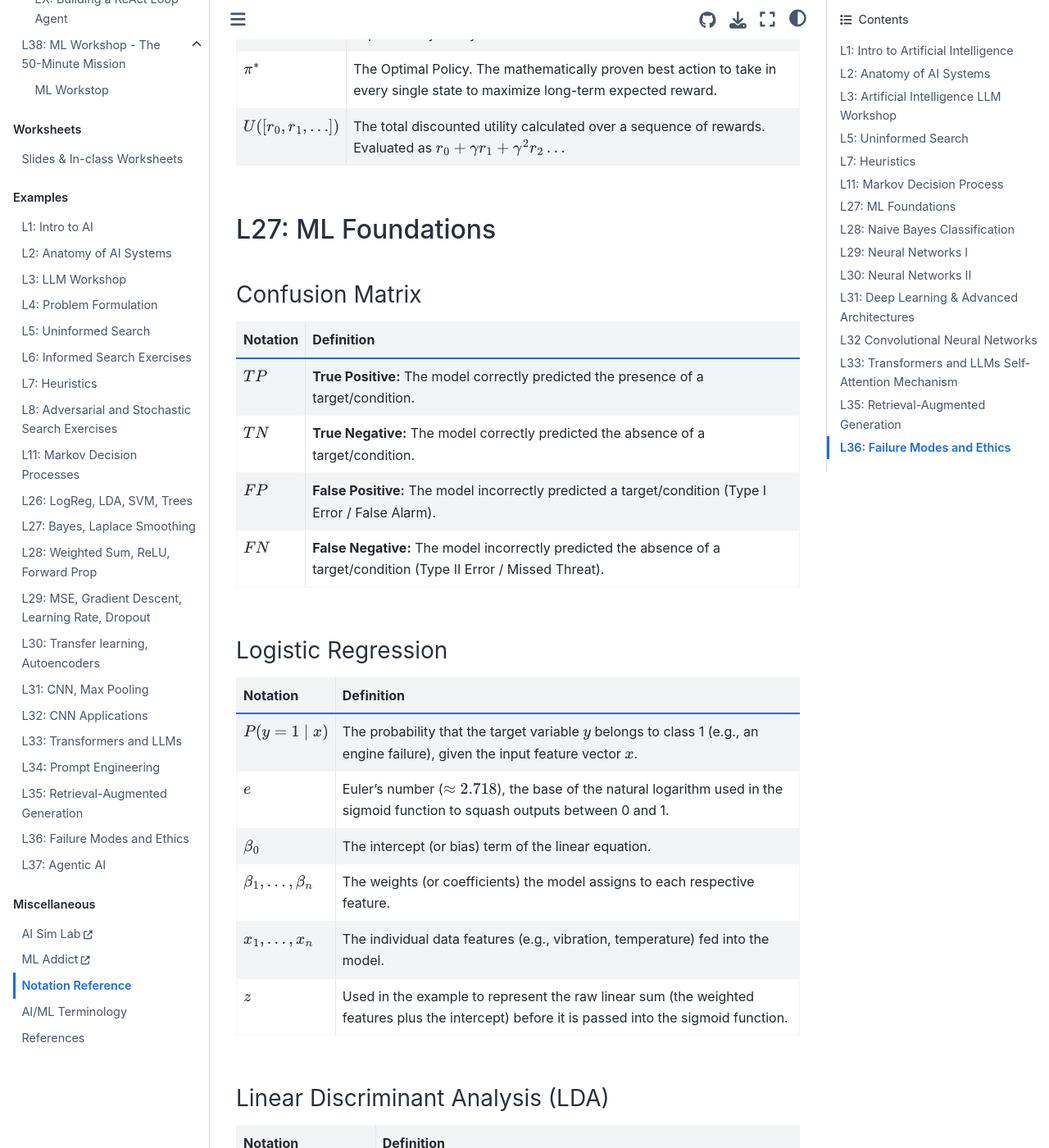
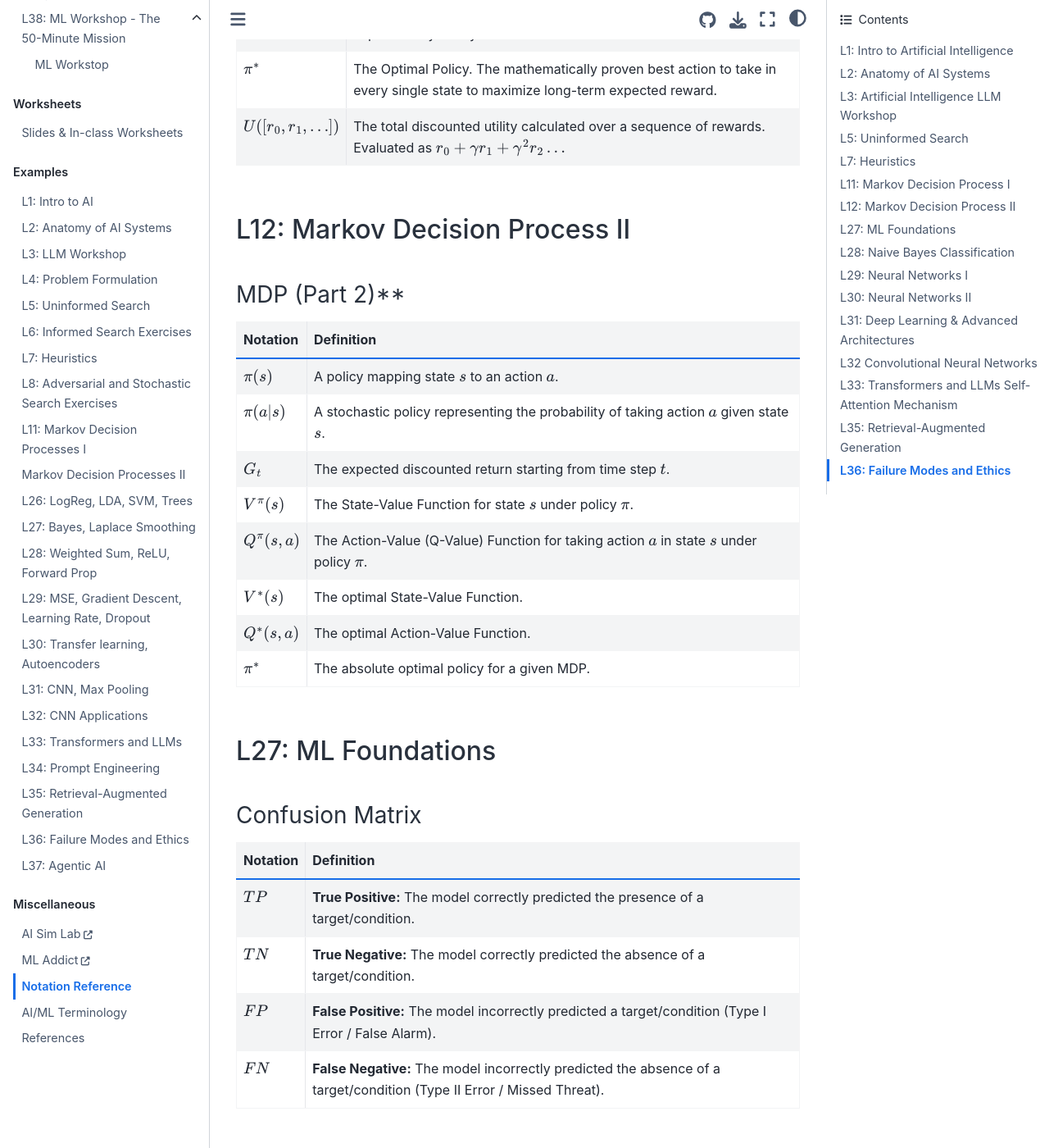
Before and after one commit to TheCodeheadMT/471Book, a Jupyter Book: the page built from book/notation.md, in a window 1280 px wide and 1400 px high, scrolled down 3413 px. Shown: the whole window at 82% size. Built offline with Jupyter Book 1.0.4 settings and Sphinx 7.4.7 and the Sphinx Book theme 1.1.4, drawn with Linux system fonts in a browser that asks for light colours; comment, search, counter and statistics services are not loaded; some of the changed text lies outside the part shown.

```diff
--- a/book/_toc.yml
+++ b/book/_toc.yml
@@ -37,6 +37,9 @@ parts:
     - file: lessons/11/mdp.md
       sections:
       - file: lessons/11/mdp_nb.ipynb
+    - file: lessons/12/mdp_2.md
+      sections:
+      - file: lessons/12/mdp_nb_2.ipynb
     - file: lessons/26/mlfoundations.md
       sections:
       - file: lessons/26/evaluating_performance.ipynb
@@ -103,6 +106,7 @@ parts:
     - file: exercises/L07.md
     - file: exercises/L08.md
     - file: exercises/L11.md
+    - file: exercises/L12.md
     - file: exercises/L26.md
     - file: exercises/L27.md
     - file: exercises/L28.md
--- a/book/lessons/11/mdp.md
+++ b/book/lessons/11/mdp.md
@@ -131,6 +131,14 @@ Mathematics: It guarantees that infinite sequences eventually sum to a finite li
 Operational Reality: A guaranteed blocked threat today is inherently more valuable than the promise of a blocked threat three weeks from now, given the extreme volatility of cyberspace.
 
 
+
+## Summary Infographic
+![Markov Decision Process](../../figures/markov_1.png "Markov Decision Process I")
+
+<br>
+<hr width="100%" size="4" color="black">
+
+
 ## Knowledge Check & Practice Questions
 
 1. If an autonomous agent's state representation only includes its current GPS coordinates, but its fuel consumption (which determines its next physical state) heavily depends on how fast it was flying over the previous 10 minutes, what fundamental mathematical assumption is violated?<br>
--- a/book/notation.md
+++ b/book/notation.md
@@ -53,7 +53,7 @@ While L1 is primarily conceptual, the evaluation of an agent's performance relie
 | $\text{cost}(A \to C)$ |  The exact step cost of traveling directly from node A to neighboring node C. |
 | $\max(h_a, h_b)$ | A method of creating a superior heuristic by taking the maximum value of two admissible heuristics at every node. |
 
-## L11: Markov Decision Process
+## L11: Markov Decision Process I
 ### MDP Parameters
 | Notation | Definition |
 | --- | --- |
@@ -66,6 +66,19 @@ While L1 is primarily conceptual, the evaluation of an agent's performance relie
 | $\gamma$ | The Discount Factor (Gamma). A multiplier between 0 and 1 used to exponentially decay the value of future rewards. |
 | $\pi^*$ | The Optimal Policy. The mathematically proven best action to take in every single state to maximize long-term expected reward. |
 | $U([r_0, r_1, \dots])$ | The total discounted utility calculated over a sequence of rewards. Evaluated as $r_0 + \gamma r_1 + \gamma^2 r_2 \dots$ |
+
+## L12: Markov Decision Process II
+### MDP (Part 2)**
+| Notation | Definition |
+| --- | --- |
+| $\pi(s)$ | A policy mapping state $s$ to an action $a$. |
+| $\pi(a\vert{}s)$ | A stochastic policy representing the probability of taking action $a$ given state $s$. |
+| $G_t$ | The expected discounted return starting from time step $t$. |
+| $V^\pi(s)$ | The State-Value Function for state $s$ under policy $\pi$. |
+| $Q^\pi(s, a)$ | The Action-Value (Q-Value) Function for taking action $a$ in state $s$ under policy $\pi$. |
+| $V^*(s)$ | The optimal State-Value Function. |
+| $Q^*(s, a)$ | The optimal Action-Value Function. |
+| $\pi^*$ | The absolute optimal policy for a given MDP. |
 
 
 ## L27: ML Foundations
```
Also changed, not shown: book/exercises/L11.md (+7 -1 lines), book/exercises/L12.md (added, +59 -0 lines), book/lessons/12/mdp_2.md (added, +77 -0 lines), book/terms.md (+24 -7 lines), book/worksheets/worksheets.md (+18 -45 lines), book/lessons/12/mdp_nb_2.ipynb (added), 7 other files.
